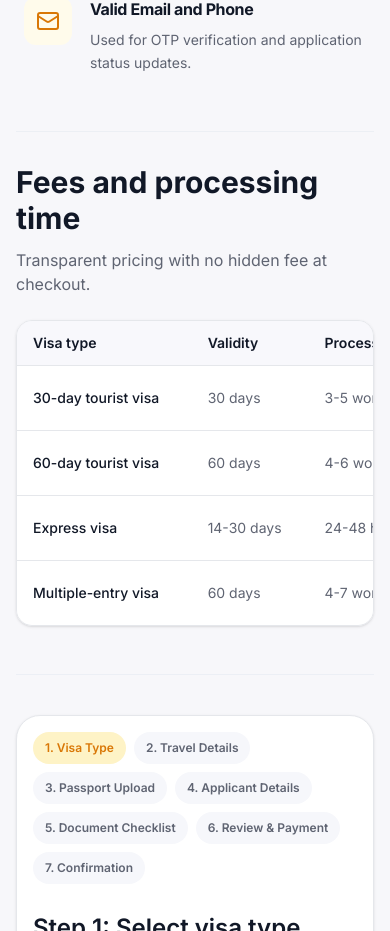
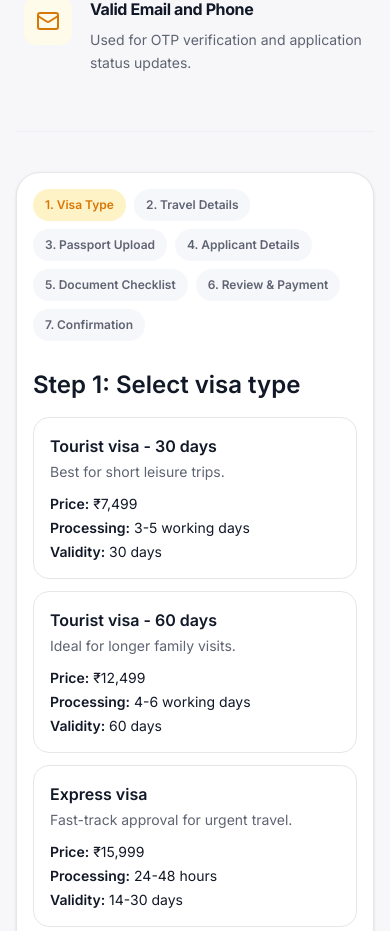
Before and after one commit to harshsees/Keyrise, a Next.js app: page / in a window 390 px wide. Shown: the part 5951-6882 px from the top of the page. Built offline with nearby package versions, Linux system fonts and the light colour scheme.

Commit message:
Initial Commit

```diff
--- a/src/app/page.tsx
+++ b/src/app/page.tsx
@@ -7,7 +7,6 @@ import { Header } from "@/components/Header";
 import { VisaInfoAndPlans } from "@/components/VisaInfoAndPlans";
 import { ApplicationCard } from "@/components/ApplicationCard";
 import { MultiStepApplicationForm } from "@/components/MultiStepApplicationForm";
-import { PricingTable } from "@/components/PricingTable";
 import { RequirementChecklist } from "@/components/RequirementChecklist";
 import { TopHero } from "@/components/TopHero";
 
@@ -39,8 +38,6 @@ export default function Home() {
               </div>
 
               <RequirementChecklist className="w-full py-8 md:py-10 border-t border-slate-200/50 mt-10" />
-
-              <PricingTable className="w-full py-8 md:py-10 border-t border-slate-200/50" />
 
 
 
--- a/src/components/PricingTable.tsx
+++ /dev/null
@@ -1,70 +0,0 @@
-const visaRows = [
-  {
-    type: "30-day tourist visa",
-    validity: "30 days",
-    processing: "3-5 working days",
-    price: "₹7,499",
-  },
-  {
-    type: "60-day tourist visa",
-    validity: "60 days",
-    processing: "4-6 working days",
-    price: "₹12,499",
-  },
-  {
-    type: "Express visa",
-    validity: "14-30 days",
-    processing: "24-48 hours",
-    price: "₹15,999",
-  },
-  {
-    type: "Multiple-entry visa",
-    validity: "60 days",
-    processing: "4-7 working days",
-    price: "₹19,999",
-  },
-];
-
-export function PricingTable({ className }: { className?: string }) {
-  return (
-    <section id="pricing" className={className || "mx-auto w-full max-w-7xl px-4 py-14 md:px-6"}>
-      <h2 className="text-3xl font-bold text-[var(--foreground)]">
-        Fees and processing time
-      </h2>
-      <p className="mt-3 max-w-2xl text-[var(--muted)]">
-        Transparent pricing with no hidden fee at checkout.
-      </p>
-      <div className="mt-6 overflow-x-auto rounded-2xl border border-[var(--border)] bg-white shadow-sm">
-        <table className="w-full min-w-[720px] text-left text-sm">
-          <thead className="border-b border-[var(--border)] bg-[#f8f8fc]">
-            <tr>
-              {["Visa type", "Validity", "Processing time", "Price", "CTA"].map((head) => (
-                <th key={head} className="px-4 py-3 font-semibold text-[var(--foreground)]">
-                  {head}
-                </th>
-              ))}
-            </tr>
-          </thead>
-          <tbody>
-            {visaRows.map((row) => (
-              <tr key={row.type} className="border-b border-[var(--border)] last:border-0">
-                <td className="px-4 py-4 font-medium text-[var(--foreground)]">{row.type}</td>
-                <td className="px-4 py-4 text-[var(--muted)]">{row.validity}</td>
-                <td className="px-4 py-4 text-[var(--muted)]">{row.processing}</td>
-                <td className="px-4 py-4 font-semibold text-[var(--foreground)]">{row.price}</td>
-                <td className="px-4 py-4">
-                  <a
-                    href="#application-flow"
-                    className="inline-block rounded-lg bg-[var(--primary)] px-3 py-2 text-xs font-semibold text-white hover:bg-[var(--primary-hover)]"
-                  >
-                    Start Application
-                  </a>
-                </td>
-              </tr>
-            ))}
-          </tbody>
-        </table>
-      </div>
-    </section>
-  );
-}
```
